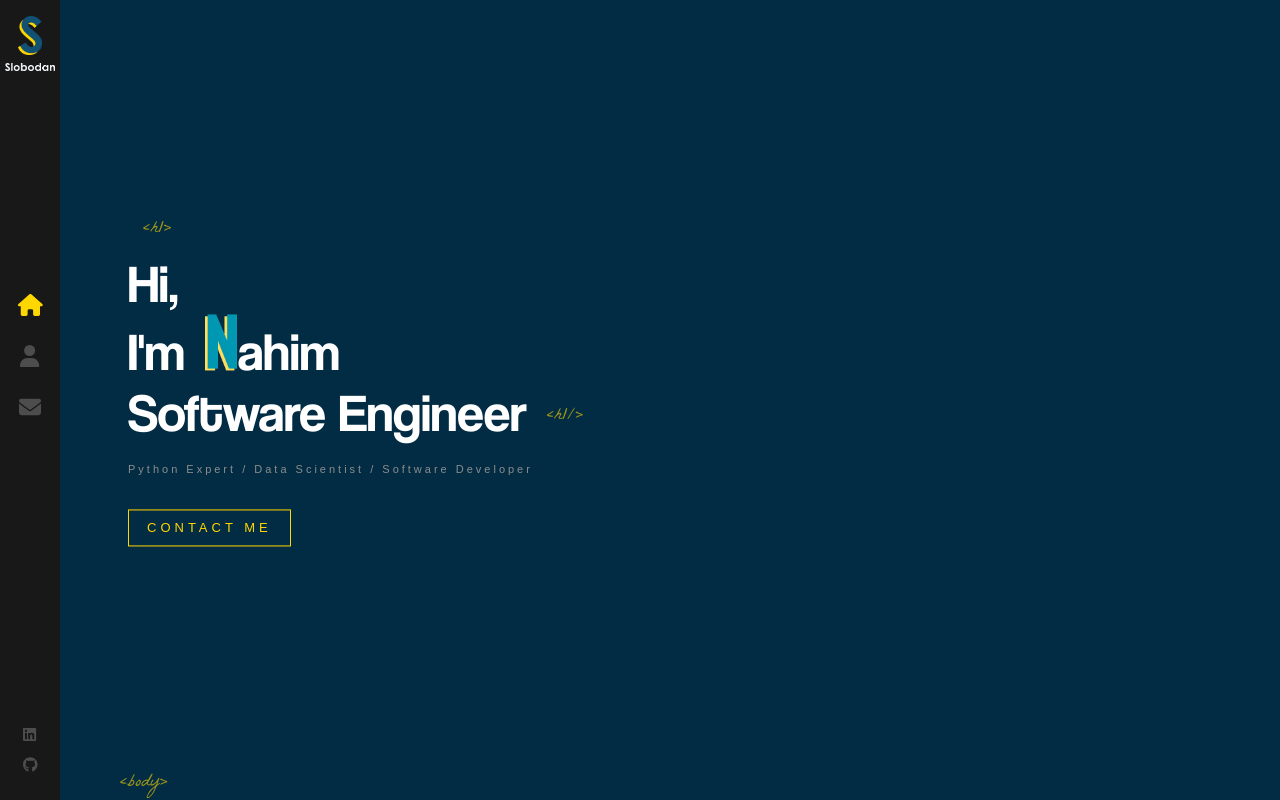
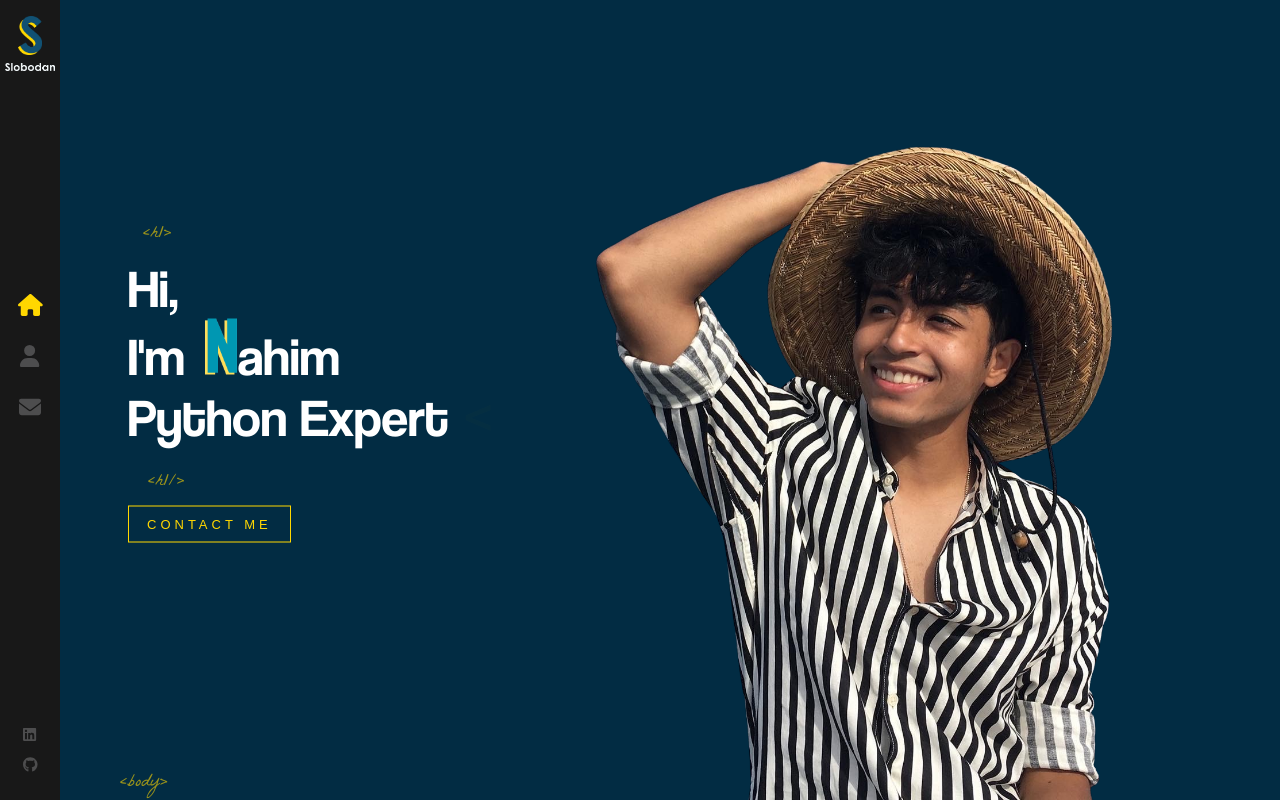
Before and after one commit to NahimMK/new-portfolio, a React (Create React App) app: page / in a window 1280 px wide. Built offline with nearby package versions, Linux system fonts and the light colour scheme.

Commit message:
Update to home page.

```diff
--- a/src/components/Home/index.js
+++ b/src/components/Home/index.js
@@ -1,8 +1,15 @@
 import { Link } from 'react-router-dom';
 import LogoTitle from '../../assets/images/logo-n.png';
+import ProfilePic from '../../assets/images/ME.png'
 import './index.scss';
+import { useTypewriter, Cursor } from 'react-simple-typewriter';
 
 const Home = () => {
+
+    const [text] = useTypewriter({
+        words: [' Software Engineer', ' Python Expert', ' Data Scientist', ' Problem Solver', ' Tech Enthusiast'],
+        loop: {},
+      });
 
     return (
         <div className="container home-page">
@@ -11,11 +18,14 @@ const Home = () => {
                 <img src={LogoTitle} alt="developer" />
                 ahim
                 <br />
-                Software Engineer
+                <span> {text} </span>
+                <span style={{color: '#ffd700'}}><Cursor cursorStyle='<' /></span>
+                <br />
                 </h1>
-                <h2>Python Expert / Data Scientist / Software Developer</h2>
+                <br /><br /><br />
                 <Link to="/contact" className='flat-button'>CONTACT ME</Link>
             </div>
+            <img src={ProfilePic} alt="Profile" className="me" />
         </div>
     )
 }
--- a/src/components/Home/index.scss
+++ b/src/components/Home/index.scss
@@ -7,6 +7,15 @@
     transform: translateY(-50%);
     width: 40%;
     max-height: 90%;
+}
+
+.me {
+    position: absolute;
+    top: 8rem;
+    right: 10%;
+    z-index: -1;
+    object-fit: cover;
+    height: 85vh;
 }
 
     h1 {
@@ -81,3 +90,9 @@
         }
     }
 }
+
+@media screen and (max-width:694px) {
+    .me {
+        display: none;
+    }
+}
```
Also changed, not shown: package.json (+12 -1 lines), src/assets/images/ME.png (added), 1 other file (tests, documents, lock files or other folders).
